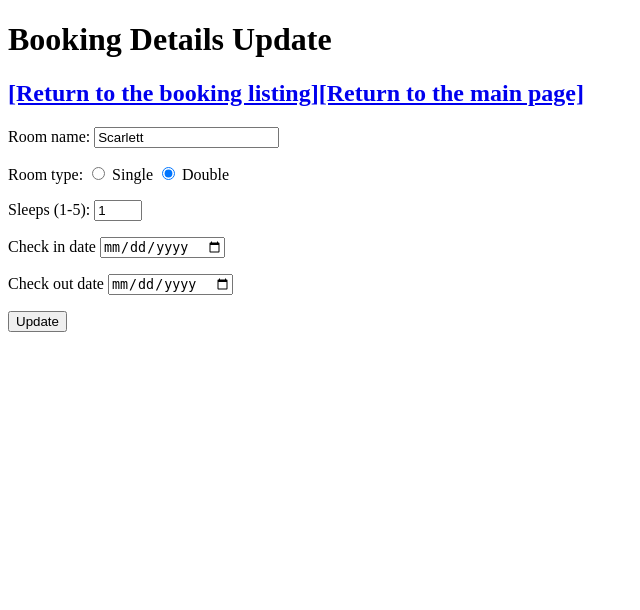
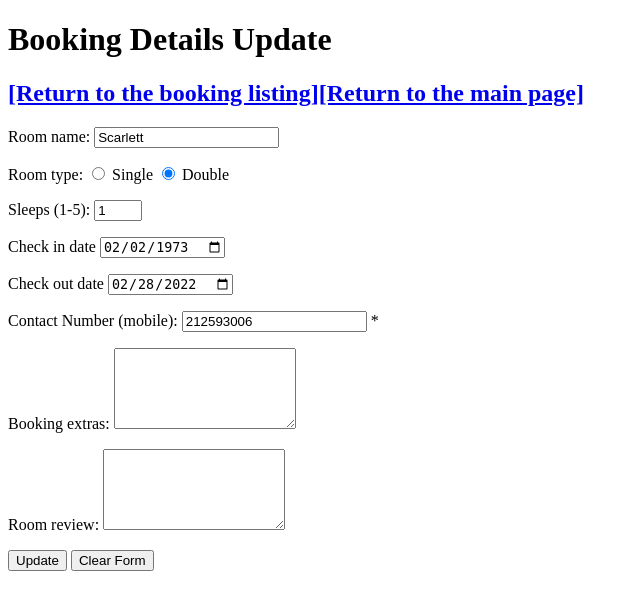
Before and after one commit to joshuaPhong/bnb, a PHP site: page /bit608/editbookings.php?id=2 in a window 1280 px wide. Shown: the top 610 px of the page, without its empty margins (0-640 px from the left). Run offline with PHP 8.4, Linux system fonts and the light colour scheme; data comes from the database, SQL or seed files in the repository.

Commit message:
bind parameters

```diff
--- a/editbookings.php
+++ b/editbookings.php
@@ -60,7 +60,7 @@
         if ($error == 0 and $id > 0) {
             $query = "UPDATE booking SET roomname=?, roomtype=?,beds=? checkindate=?, checkoutdate=?, phone=?, extras=?, review=? WHERE bookingID=?";
             $stmt = mysqli_prepare($db_connection, $query); //prepare the query
-            mysqli_stmt_bind_param($stmt, 'ssssssssi', $roomname, $roomtype, $beds, $checkindate, $checkoutdate, $phone, $extras, $review, $id);
+            mysqli_stmt_bind_param($stmt, 'ssisssssi', $roomname, $roomtype, $beds, $checkindate, $checkoutdate, $phone, $extras, $review, $id);
             mysqli_stmt_execute($stmt);
             mysqli_stmt_close($stmt);
             echo "<h2>Room details updated.</h2>";
@@ -83,66 +83,49 @@
         <h2><a href='listbookings.php'>[Return to the booking listing]</a><a href='index.php'>[Return to the main page]</a>
         </h2>
 
-    <form method="POST"
-        action="editbookings.php">
-        <input type="hidden"
-            name="id"
-            value="<?php echo $id; ?>">
+        <form method="POST" action="editbookings.php">
+            <input type="hidden" name="id" value="<?php echo $id; ?>">
             <p>
                 <label for="roomname">Room name: </label>
-            <input type="text"
-                id="roomname"
-                name="roomname"
-                minlength="5"
-                maxlength="50"
-                value="<?php echo $row['roomname']; ?>"
-                required>
+                <input type="text" id="roomname" name="roomname" minlength="5" maxlength="50" value="<?php echo $row['roomname']; ?>" required>
             </p>
             <p>
                 <label for="roomtype">Room type: </label>
-            <input type="radio"
-                id="roomtype"
-                name="roomtype"
-                value="S"
-                <?php echo $row['roomtype'] == 'S' ? 'Checked' : ''; ?>> Single
-            <input type="radio"
-                id="roomtype"
-                name="roomtype"
-                value="D"
-                <?php echo $row['roomtype'] == 'D' ? 'Checked' : ''; ?>> Double
+                <input type="radio" id="roomtype" name="roomtype" value="S" <?php echo $row['roomtype'] == 'S' ? 'Checked' : ''; ?>> Single
+                <input type="radio" id="roomtype" name="roomtype" value="D" <?php echo $row['roomtype'] == 'D' ? 'Checked' : ''; ?>> Double
             </p>
             <p>
                 <label for="beds">Sleeps (1-5): </label>
-            <input type="number"
-                id="beds"
-                name="beds"
-                min="1"
-                max="5"
-                value="1"
-                value="<?php echo $row['beds']; ?>"
-                required>
+                <input type="number" id="beds" name="beds" min="1" max="5" value="1" value="<?php echo $row['beds']; ?>" required>
             </p>
             <p>
                 <label for="checkindate">Check in date</label>
-            <input type="date"
-                id="checkindate"
-                name="checkindate"
-                required>
+                <input type="date" id="checkindate" name="checkindate" value="<?php echo $row['checkindate']; ?>" required>
             </p>
             <p>
                 <label for="checkoutdate">Check out date</label>
-            <input type="date"
-                id="checkoutdate"
-                name="checkoutdate"
-                required>
+                <input type="date" id="checkoutdate" name="checkoutdate" value="<?php echo $row['checkoutdate']; ?>" required>
             </p>
-        <input type="submit"
-            name="submit"
-            value="Update">
+            <p>
+                <label for="phone">Contact Number (mobile): </label>
+                <input type="tel" id="phone" name="phone" placeholder="###-###-####" pattern="[0-9]{3}-[0-9]{3}-[0-9]{4}" value="<?php echo $row['phone']; ?>" required>
+                <label>*</label>
+            </p>
+            <p>
+                <label for="extras">Booking extras:</label>
+                <textarea type="text" id="extras" name="extras" maxlength="1000" rows="5" cols="20" value="<?php echo $row['extras']; ?>">
+            </textarea>
+            </p>
+            <p>
+                <label for="review">Room review:</label>
+                <textarea type="text" id="review" name="review" maxlength="1000" rows="5" cols="20" value="<?php echo $row['review']; ?>"></textarea>
+            </p>
+            <input type="submit" name="submit" value="Update">
+            <input type="reset" value="Clear Form">
         </form>
     <?php
     } else {
-        echo "<h2>room not found with that ID</h2>"; //simple error feedback
+        echo "<h2>Booking not found with that ID</h2>"; //simple error feedback
     }
     mysqli_close($db_connection); //close the connection once done
     ?>
```
Lines whose indentation alone changed are shown as unchanged.
